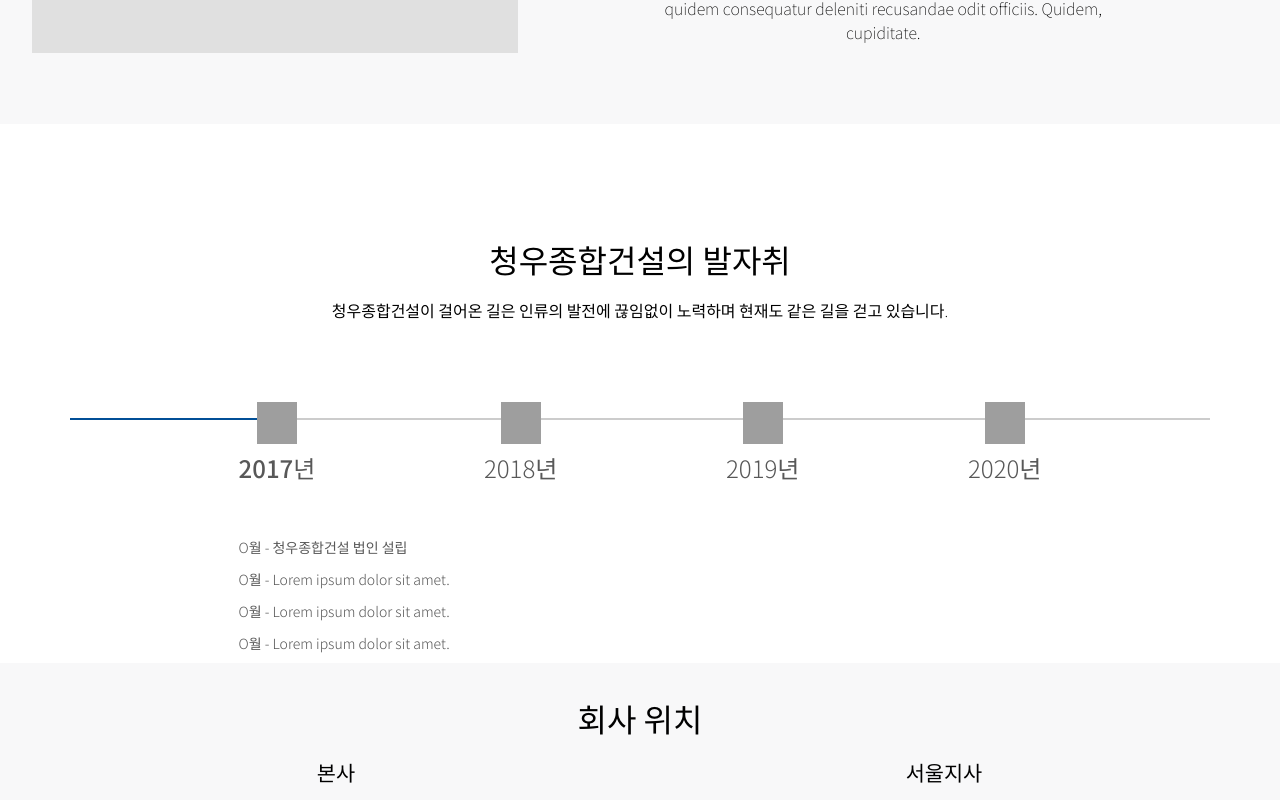
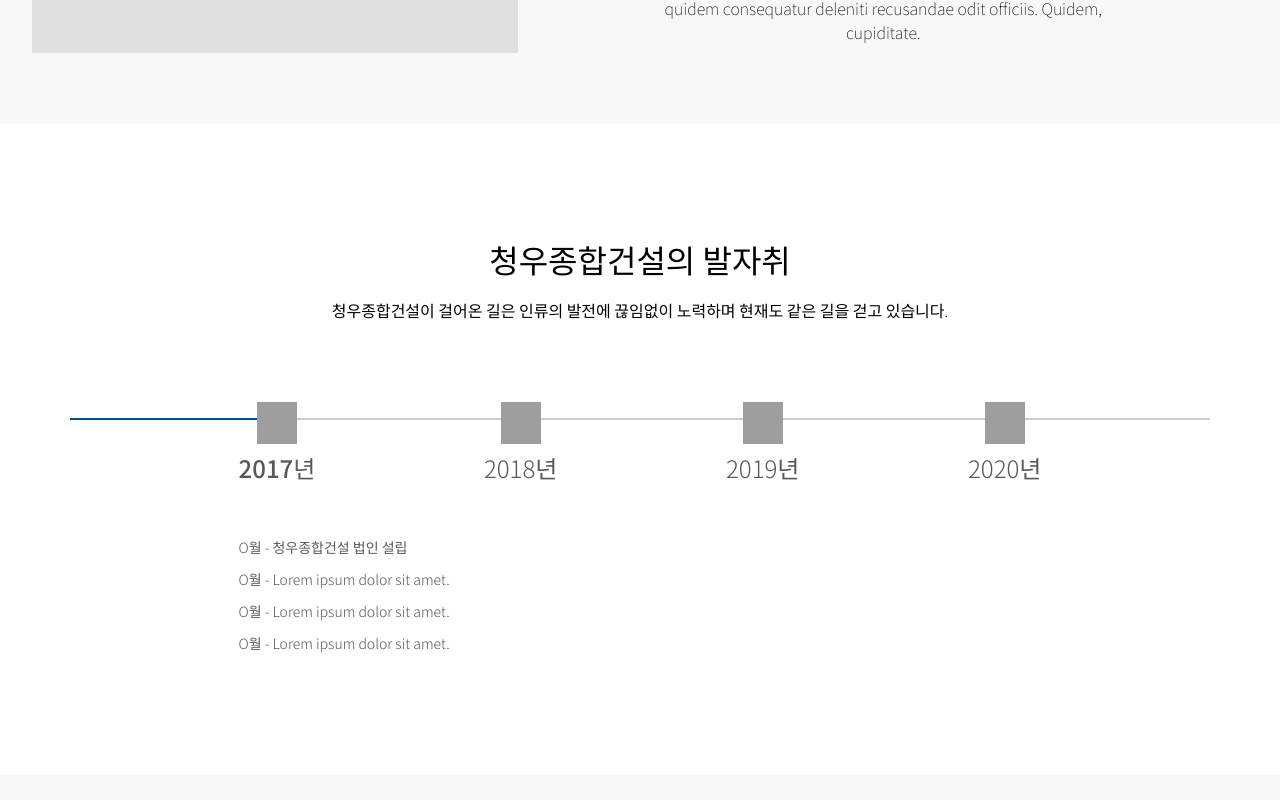
Before and after one commit to DillonMemo/cheong-woo-client, a Next.js app: page /about in a window 1280 px wide. Shown: the part 1920-2720 px from the top of the page. Built offline with nearby package versions, Linux system fonts and the light colour scheme; no server answers; grey boxes are pictures that could not be loaded.

Commit message:
update about page (ii)

```diff
--- a/pages/about/HistorySection.tsx
+++ b/pages/about/HistorySection.tsx
@@ -179,7 +179,11 @@ const HistorySection: React.FC = () => {
 };
 
 const ContentWrapper = styled.section`
-  padding: 2rem 2rem 8rem !important;
+  padding: 2rem 2rem 15rem !important;
+
+  ${md} {
+    padding-bottom: 12rem !important;
+  }
   .wrapper {
     width: 100%;
     max-width: 1140px;
```
